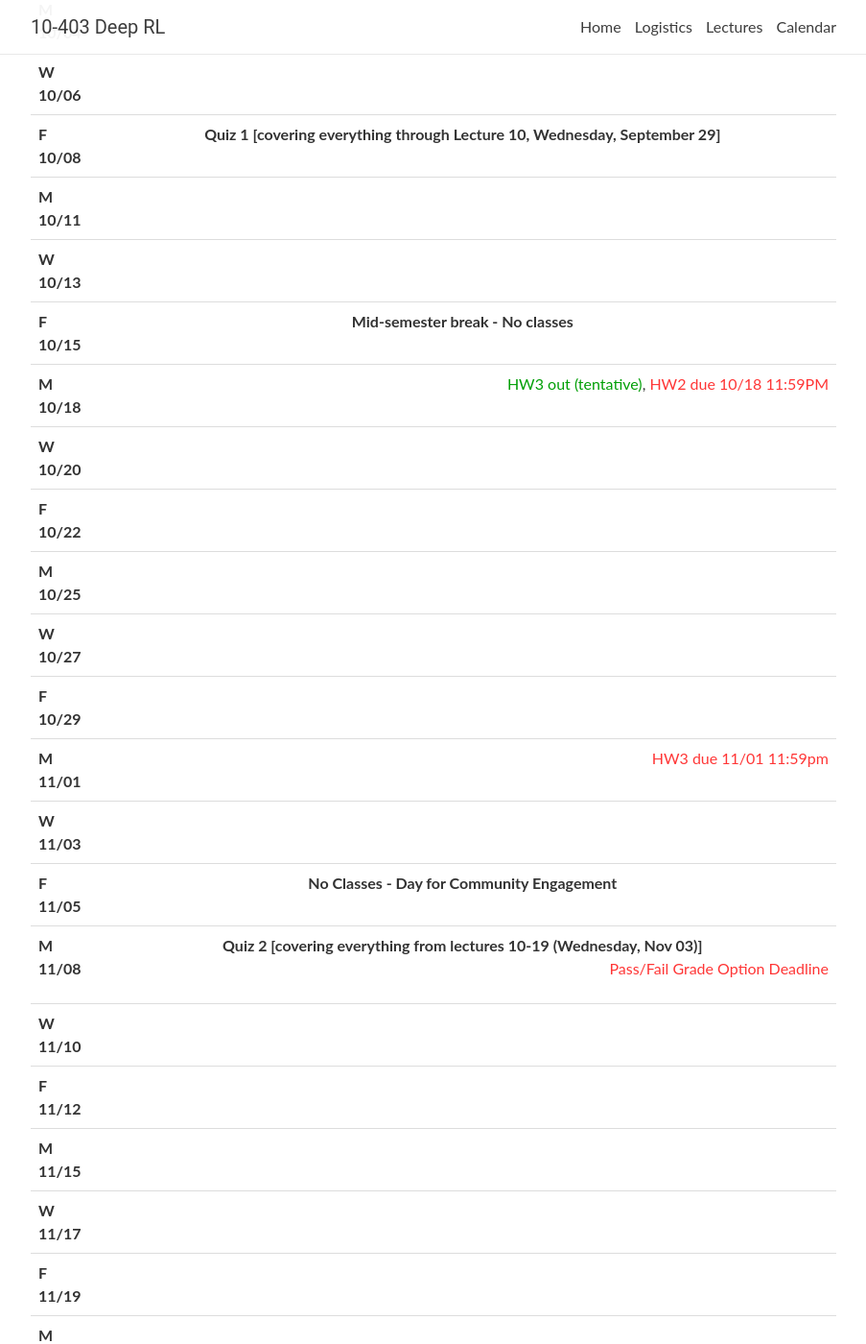
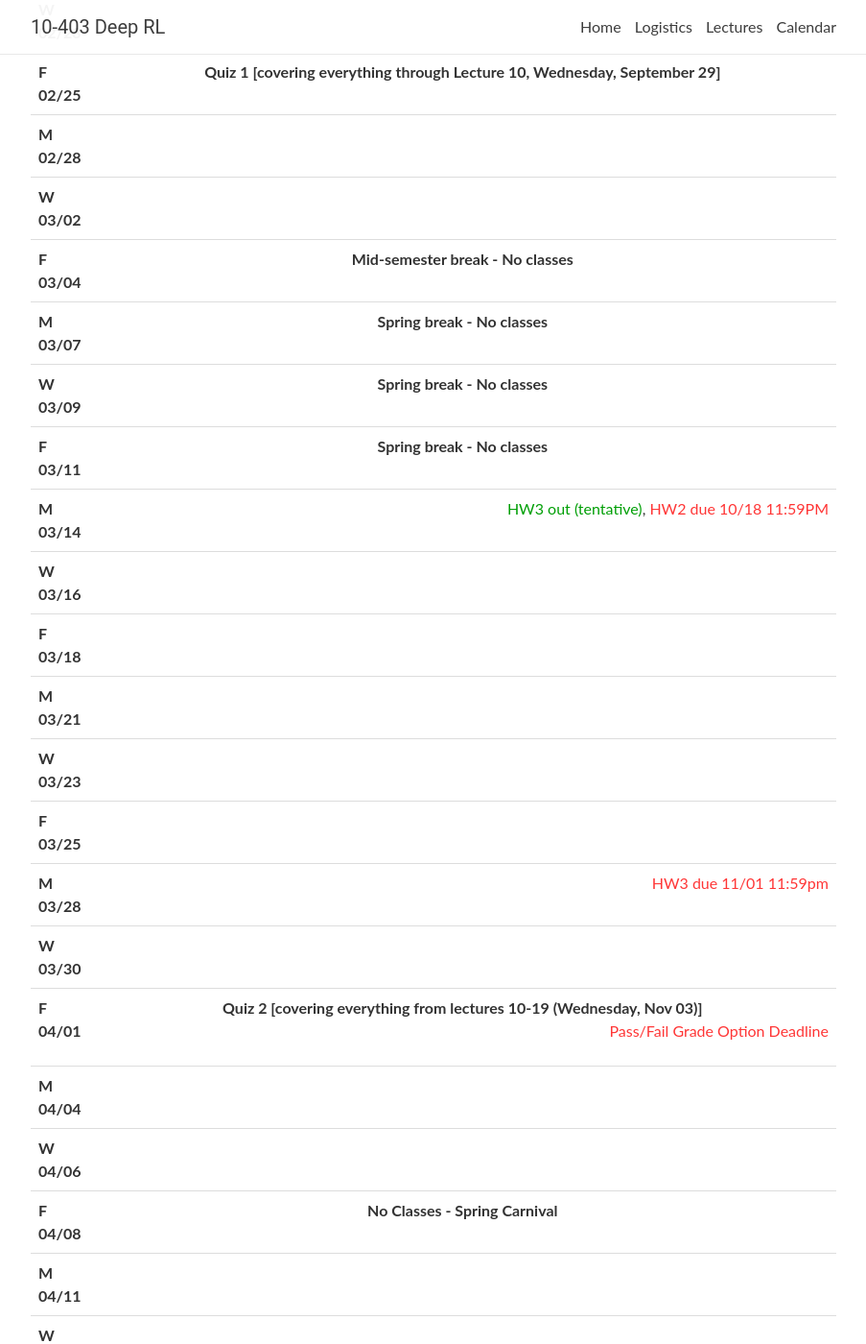
Before and after one commit to cmudeeprl/403website_s22, a Jekyll site: the page built from _pages/lectures.md, in a window 1280 px wide and 1400 px high, scrolled down 1199 px. Shown: the whole window at 96% size, without its empty margins (188-1091 px from the left). Built offline with Jekyll 4.4.1, drawn with Linux system fonts in a browser that asks for light colours; nearby versions of some CDN libraries; comment, search, counter and statistics services are not loaded; some of the changed text lies outside the part shown.

Commit message:
Initial Calendar Work

```diff
--- a/_data/lectures.yml
+++ b/_data/lectures.yml
@@ -1,5 +1,5 @@
-- date: M 08/30
-  lecturer: Katerina & Ruslan
+- date: W 01/19
+  lecturer: Katerina
   title: >
     <strong>Introduction to Reinforcement and Representation Learning</strong>
   slides: https://cmudeeprl.github.io/703website_f21/assets/lectures/f21/lecture1_introF21.pdf
@@ -11,25 +11,7 @@
     - Dan Wolpert't talk <a href="https://www.ted.com/talks/daniel_wolpert_the_real_reason_for_brains/transcript?language=en#t-1117820" target="blank">The real reason for brains</a>
   logistics:
 
-- date: W 09/01
-  lecturer: Ruslan
-  title: >
-    <strong>Multi-armed Bandits</strong>
-  slides: https://cmudeeprl.github.io/703website_f21/assets/lectures/f21/banditsexploreF21.pdf
-  # slides2:
-  video: https://scs.hosted.panopto.com/Panopto/Pages/Viewer.aspx?id=30ea4b7e-a80b-4a95-a1fe-ad9000d64722
-  notes:
-  readings:
-    - <a href="http://incompleteideas.net/book/RLbook2018.pdf" target="_blank">S & B Textbook</a>, Ch2 2.1-2.7
-    - Russo et al. <a href="https://arxiv.org/abs/1707.02038" target="_blank">A Tutorial on Thompson Sampling</a>, Ch1-Ch4. Optional after Ch4
-    # - Salimans et al. <a href="https://arxiv.org/abs/1703.03864" target="_blank">Evolution Strategies as a Scalable Alternative to Reinforcement Learning</a>
-    # - Nikolaus Hansen. <a href="https://arxiv.org/pdf/1604.00772.pdf" target="_blank">The CMA Evolution Strategy - A Tutorial</a>, optional
-    # - Mouret and Clune. <a href="https://arxiv.org/abs/1504.04909" target="_blank">Illuminating Search Spaces by Mapping Elites (Optional)</a>
-    # - Cully et al. <a href="https://arxiv.org/abs/1407.3501" target="_blank">Robots that can adapt like animals</a>
-    # - Wang et al. <a href="https://arxiv.org/abs/1901.01753" target="_blank">Paired Open-Ended Trailblazer (POET)<span>:</span> Endlessly Generating Increasingly Complex and Diverse Learning Environments and Their Solutions</a>(Optional)
-  logistics:
-
-- date: F 09/03
+- date: F 01/21
   lecturer:
   title:
   recitation: >
@@ -50,22 +32,26 @@
     # - <a href="https://www.tensorflow.org/guide/keras" target=  "_blank">The TensorFlow High Level (Keras) API</a>
   logistics:
 
-- date: M 09/06
-  lecturer:
+- date: M 01/24
+  lecturer: Katerina
   title: >
-    <strong>Labor Day - No Classes</strong>
-  # slides: https://cmudeeprl.github.io/403_website/assets/lectures/s21/s21_lec3_evolutionary_methods_2.pdf
-  # video: https://scs.hosted.panopto.com/Panopto/Pages/Viewer.aspx?id=5af27186-f50a-4223-85b5-acca012c1d48
+    <strong>Multi-armed Bandits</strong>
+  slides: https://cmudeeprl.github.io/703website_f21/assets/lectures/f21/banditsexploreF21.pdf
+  # slides2:
+  video: https://scs.hosted.panopto.com/Panopto/Pages/Viewer.aspx?id=30ea4b7e-a80b-4a95-a1fe-ad9000d64722
   notes:
   readings:
+    - <a href="http://incompleteideas.net/book/RLbook2018.pdf" target="_blank">S & B Textbook</a>, Ch2 2.1-2.7
+    - Russo et al. <a href="https://arxiv.org/abs/1707.02038" target="_blank">A Tutorial on Thompson Sampling</a>, Ch1-Ch4. Optional after Ch4
     # - Salimans et al. <a href="https://arxiv.org/abs/1703.03864" target="_blank">Evolution Strategies as a Scalable Alternative to Reinforcement Learning</a>
     # - Nikolaus Hansen. <a href="https://arxiv.org/pdf/1604.00772.pdf" target="_blank">The CMA Evolution Strategy - A Tutorial</a>, optional
-    # - Mouret and Clune. <a href="https://arxiv.org/abs/1504.04909" target="_blank">Illuminating Search Spaces by Mapping Elites</a> (Optional)
+    # - Mouret and Clune. <a href="https://arxiv.org/abs/1504.04909" target="_blank">Illuminating Search Spaces by Mapping Elites (Optional)</a>
     # - Cully et al. <a href="https://arxiv.org/abs/1407.3501" target="_blank">Robots that can adapt like animals</a>
+    # - Wang et al. <a href="https://arxiv.org/abs/1901.01753" target="_blank">Paired Open-Ended Trailblazer (POET)<span>:</span> Endlessly Generating Increasingly Complex and Diverse Learning Environments and Their Solutions</a>(Optional)
   logistics:
 
-- date: W 09/08
-  lecturer: Ruslan
+- date: W 01/26
+  lecturer: Katerina
   title: >
     <strong>Markov Decision Processes, Value Iteration, Policy Iteration</strong>
   slides: https://cmudeeprl.github.io/703website_f21/assets/lectures/f21/lecture_mdps _policyvalueIterF21.pdf
@@ -76,7 +62,7 @@
     - <a href="https://distill.pub/2019/paths-perspective-on-value-learning/" target="blank">The Path perspective on Value Learning </a> (blogpost)
   logistics: <span class="event">HW1 out (tentative)</span> <br>
 
-- date: F 09/10
+- date: F 01/28
   lecturer:
   title:
   recitation: >
@@ -107,8 +93,8 @@
 #   - <reading class="important">Brochu et. al <a href="https://arxiv.org/pdf/1012.2599.pdf" target="_blank">A Tutorial on Bayesian Optimization of Expensive Cost Functions, with Application to Active User Modeling and Hierarchical Reinforcement Learning</a> Sections 1, 2.1, 2.2 </reading>
 # #   logistics:
 
-- date: M 09/13
-  lecturer: Ruslan
+- date: M 01/31
+  lecturer: Katerina
   title: >
     <strong>Monte Carlo Learning and Temporal Difference Learning</strong>
   slides: https://cmudeeprl.github.io/703website_f21/assets/lectures/f21/lecture_MCTD_F21.pdf
@@ -144,8 +130,8 @@
 #     # - Doersch <a href="https://arxiv.org/abs/1606.05908" target="_blank">Tutorial on Variational Autoencoders</a>
 #   logistics:
 
-- date: W 09/15
-  lecturer: Ruslan
+- date: W 02/02
+  lecturer: Katerina
   title:
     <strong>Monte Carlo Learning and Temporal Difference Learning (Cont.)</strong>
   # title: >
@@ -179,7 +165,7 @@
 #     - Goodfellow et al. <a href="https://papers.nips.cc/paper/5423-generative-adversarial-nets.pdf" target="_blank">Generative Adversarial Nets</a>
 #   logistics:
 
-- date: F 09/17
+- date: F 02/04
   lecturer:
   title:
   recitation: >
@@ -191,7 +177,7 @@
     # - Doersch <a href="https://arxiv.org/abs/1606.05908" target="_blank">Tutorial on Variational Autoencoders</a>
   logistics:
 
-- date: M 09/20
+- date: M 02/07
   lecturer: Katerina
   title: >
     <strong>Function approximation in prediction and control, Deep Q-learning, Deep SARSA</strong>
@@ -205,7 +191,7 @@
     # - Pritzel et al. <a href="https://arxiv.org/abs/1703.01988" target="_blank"> Neural Episodic Control</a>, discussed in lecture
     # - Guo et al. <a href="https://papers.nips.cc/paper/5421-deep-learning-for-real-time-atari-game-play-using-offline-monte-carlo-tree-search-planning" target="_blank"> Deep Learning for Real-Time Atari Game Play Using Offline Monte-Carlo Tree Search Planning</a>
 
-- date: W 09/22
+- date: W 02/09
   lecturer: Katerina
   title: >
     <strong>Planning, Monte Carlo Tree search</strong>
@@ -217,7 +203,7 @@
 
   video: https://scs.hosted.panopto.com/Panopto/Pages/Viewer.aspx?id=100a4e88-4b66-4c2b-b676-ad9000d6cca9
 
-- date: F 09/24
+- date: F 02/11
   lecturer:
   title:
   recitation: >
@@ -260,8 +246,8 @@
 #     - <a href="https://distill.pub/2019/paths-perspective-on-value-learning/" target="blank">The Path perspective on Value Learning </a> (blogpost)
 #   logistics:
 
-- date: M 09/27
-  lecturer: Ruslan
+- date: M 02/14
+  lecturer: Katerina
   title: >
     <strong>Policy gradients, REINFORCE, Actor-Critic methods</strong>
   slides: https://cmudeeprl.github.io/703website_f21/assets/lectures/f21/PG_F21.pdf
@@ -275,8 +261,8 @@
     - Guo et al. <a href="https://papers.nips.cc/paper/5421-deep-learning-for-real-time-atari-game-play-using-offline-monte-carlo-tree-search-planning" target="_blank"> Deep Learning for Real-Time Atari Game Play Using Offline Monte-Carlo Tree Search Planning</a>
   logistics: <span class="deadline">HW1 due 09/27 11:59pm</span>
 
-- date: W 09/29
-  lecturer: Ruslan
+- date: W 02/16
+  lecturer: Katerina
   title: >
     <strong>Policy gradients, REINFORCE, Actor-Critic methods (cont.) </strong>
   slides: https://cmudeeprl.github.io/703website_f21/assets/lectures/f21/PG_F21.pdf
@@ -290,7 +276,7 @@
 
   logistics: <span class="deadline">HW2 out (tentative)</span>
 
-- date: F 10/01
+- date: F 02/18
   lecturer:
   title:
   recitation: >
@@ -301,7 +287,7 @@
   readings:
   logistics:
 
-- date: M 10/04
+- date: M 02/21
   lecturer: Katerina
   title: >
     <strong>Natural PG, PPO, TRPO</strong>
@@ -315,8 +301,8 @@
     - (optional) Wu et al. <a href="https://papers.nips.cc/paper/7112-scalable-trust-region-method-for-deep-reinforcement-learning-using-kronecker-factored-approximation.pdf" target="_blank">Scalable trust-region method for deep reinforcement learning using Kronecker-factored approximation</a>
 
 
-- date: W 10/06
-  lecturer: Katerina and Ben
+- date: W 02/23
+  lecturer: Katerina
   title: >
     <strong>Maximum Entropy RL, soft actor critic, Deterministic Policy gradient, re-parametrized PG</strong>
   slides: https://cmudeeprl.github.io/703website_f21/assets/lectures/f21/PathwiseDDPG_F21.pdf
@@ -329,7 +315,7 @@
     - Lillicrap et al. <a href="https://arxiv.org/abs/1509.02971" target="_blank">Continuous control with deep reinforcement learning</a>
   logistics:
 
-- date: F 10/08
+- date: F 02/25
   lecturer:
   # title:
   recitation:
@@ -344,7 +330,7 @@
     # - Doersch <a href="https://arxiv.org/abs/1606.05908" target="_blank">Tutorial on Variational Autoencoders</a>
   logistics:
 
-- date: M 10/11
+- date: M 02/28
   lecturer: Katerina
   title: >
     <strong>Evolutionary methods for policy search </strong>
@@ -378,8 +364,8 @@
 #     - Guo et al. <a href="https://papers.nips.cc/paper/5421-deep-learning-for-real-time-atari-game-play-using-offline-monte-carlo-tree-search-planning" target="_blank"> Deep Learning for Real-Time Atari Game Play Using Offline Monte-Carlo Tree Search Planning</a>
 #   logistics:
 
-- date: W 10/13
-  lecturer: Ruslan
+- date: W 03/02
+  lecturer: Katerina
   title: >
     <strong>Imitation learning, behavior cloning</strong>
   slides: https://cmudeeprl.github.io/703website_f21/assets/lectures/f21/immitationlearning_F21.pdf
@@ -398,12 +384,29 @@
     - (optional) Bansal et al. <a href="https://arxiv.org/abs/1812.03079" target="_blank">ChauffeurNet&#58; Learning to Drive by Imitating the Best and Synthesizing the Worst</a>
   logistics:
 
-
-- date: F 10/15
+- date: F 03/04
   lecturer:
   title: >
     <strong> Mid-semester break - No classes </strong>
   recitation: <strong>No Recitation (Mid-semester break) </strong>
+
+- date: M 03/07
+  lecturer:
+  title: >
+    <strong> Spring break - No classes </strong>
+  recitation: <strong>No Recitation (Spring break) </strong>
+
+- date: W 03/09
+  lecturer:
+  title: >
+    <strong> Spring break - No classes </strong>
+  recitation: <strong>No Recitation (Spring break) </strong>
+
+- date: F 03/11
+  lecturer:
+  title: >
+    <strong> Spring break - No classes </strong>
+  recitation: <strong>No Recitation (Spring break) </strong>
 
 # - date: M 10/18
 #   lecturer: Katerina
@@ -424,7 +427,7 @@
 
 
 
-- date: M 10/18
+- date: M 03/14
   lecturer: Katerina
   title: >
     <strong>Imitation learning (cont.), Adversarial imitation learning </strong>
@@ -443,7 +446,7 @@
     - Ding et al. <a href="https://arxiv.org/pdf/1906.05838.pdf" target="_blank">Goal-conditioned Imitation Learning</a>
   logistics: <span class="event">HW3 out (tentative)</span>,  <span class="deadline">HW2 due 10/18 11:59PM</span>
 
-- date: W 10/20
+- date: W 03/16
   lecturer: Katerina
   title: >
     <strong>Model based RL, Low dimensional model, Explicit models. </strong>
@@ -463,7 +466,7 @@
   - Lambert et al.  <a href="https://arxiv.org/abs/2002.04523" target="_blank">Objective Mismatch in Model-based Reinforcement Learning</a>
   # - Yan et al.  <a href="https://arxiv.org/abs/2003.05436" target="_blank">Learning Predictive Representations for Deformable Objects Using Contrastive Estimation</a>
 
-- date: F 10/22
+- date: F 03/18
   lecturer:
   title:
   recitation: >
@@ -475,7 +478,7 @@
     # - Doersch <a href="https://arxiv.org/abs/1606.05908" target="_blank">Tutorial on Variational Autoencoders</a>
   logistics:
 
-- date: M 10/25
+- date: M 03/21
   lecturer: Katerina
   title: >
     <strong>MBRL (cont), AlphaGo, AlphaGoZero, MuZero</strong>
@@ -496,12 +499,7 @@
 
   logistics:
 
-# - date: F 03/26
-#   lecturer:
-#   title: >
-#     <strong>Mid Semester Break - No classes</strong>
-
-- date: W 10/27
+- date: W 03/23
   lecturer: Katerina
   title: >
     <strong>MBRL (cont.) Holistic and graph-based world models</strong>
@@ -519,7 +517,7 @@
     # - Doersch <a href="https://arxiv.org/abs/1606.05908" target="_blank">Tutorial on Variational Autoencoders</a>
   logistics:
 
-- date: F 10/29
+- date: F 03/25
   lecturer:
   title:
   recitation: >
@@ -532,7 +530,7 @@
   readings:
   logistics:
 
-- date: M 11/01
+- date: M 03/28
   lecturer: Katerina
   title: >
     <strong>MBRL (cont.) Time dependent linear models, iLQR</strong>
@@ -550,7 +548,7 @@
     # - Silver et al. <a href="https://www.nature.com/articles/nature24270.epdf?author_access_token=VJXbVjaSHxFoctQQ4p2k4tRgN0jAjWel9jnR3ZoTv0PVW4gB86EEpGqTRDtpIz-2rmo8-KG06gqVobU5NSCFeHILHcVFUeMsbvwS-lxjqQGg98faovwjxeTUgZAUMnRQ" target="_blank">Mastering the game of Go without human knowledge</a>
   # logistics:
 
-- date: W 11/03
+- date: W 03/30
   lecturer: Katerina
   title: >
     <strong>MBRL(cont), stochastic world models</strong>
@@ -567,13 +565,7 @@
     - Agrawal et al. <a href="https://arxiv.org/abs/1606.07419" target="_blank">Learning to Poke by Poking<span>:</span> Experiential Learning of Intuitive Physics</a>
     - Yan et al. <a href="https://arxiv.org/abs/2003.05436" target="_blank">Learning Predictive Representations for Deformable Objects using Contrastive Estimation</a>
 
-
-- date: F 11/05
-  lecturer:
-  quiz: >
-    <strong>No Classes - Day for Community Engagement</strong>
-
-- date: M 11/08
+- date: F 04/01
   lecturer:
   # title:
   recitation:
@@ -589,8 +581,8 @@
   logistics: <span class="deadline">Pass/Fail Grade Option Deadline</span>
 
 
-- date: W 11/10
-  lecturer: Ruslan
+- date: M 04/04
+  lecturer: Katerina
   title: >
     <strong>Offline RL</strong>
   slides: https://cmudeeprl.github.io/703website_f21/assets/lectures/f21/offpolicyRL_F21_v2.pdf
@@ -608,7 +600,7 @@
     - Wang et al. <a href="https://arxiv.org/abs/2103.04947" target="_blank">Instabilities of Offline RL with Pre-Trained Neural Representation</a>
   logistics:
 
-- date: F 11/12
+- date: W 04/06
   lecturer: Katerina
   recitation:
   title: >
@@ -628,7 +620,12 @@
     - Salimans et al. <a href="https://arxiv.org/abs/1812.03381" target="_blank">Learning Montezuma's Revenge from a Single Demonstration</a>
   logistics:
 
-- date: M 11/15
+- date: F 04/08
+  lecturer:
+  quiz: >
+    <strong>No Classes - Spring Carnival</strong>
+
+- date: M 04/11
   lecturer: Katerina
   title: >
     <strong> Deep exploration (cont.) and Sim2Real tranfer </strong>
@@ -641,7 +638,7 @@
     - Akkaya et al. <a href="https://arxiv.org/pdf/1910.07113.pdf" target="_blank">Solving Rubik’s Cube with A Robot Hand</a>
     # - Zeng et al. <a href="https://tossingbot.cs.princeton.edu/" target="blank">TossingBot<span>:</span> Learning to Throw Arbitrary Objects with Residual Physics</a>
 
-- date: W 11/17
+- date: W 04/13
   lecturer: Katerina
   title: >
     <strong> Sim2Real tranfer (cont.) and Visual Imitation Learning</strong>
@@ -655,7 +652,7 @@
     # - Zeng et al. <a href="https://tossingbot.cs.princeton.edu/" target="blank">TossingBot<span>:</span> Learning to Throw Arbitrary Objects with Residual Physics</a>
     - Aytar et al. <a href="https://arxiv.org/abs/1805.11592" target="_blank">Playing hard exploration games by watching YouTube</a>
 
-- date: F 11/19
+- date: F 04/15
   lecturer:
   recitation: Homework 4
   slides: https://cmudeeprl.github.io/703website_f21/assets/lectures/f21/Recitation 9 Homework 4 Review.pdf
@@ -666,7 +663,7 @@
     # - Osband et al. <a href="https://arxiv.org/abs/1602.04621" target="_blank">Deep Exploration via Bootstrapped DQN</a>
   logistics:
 
-- date: M 11/22
+- date: M 04/18
   lecturer: Daniel Seita (https://www.cs.cmu.edu/~dseita/)
   title: >
     <strong> GUEST lecture: Visual Imitation Learning (cont.) and vision-based manipulation with Transporters</strong>
@@ -716,51 +713,8 @@
 #   logistics:
 #     <span class="deadline">HW4 due 04/23 11:59pm</span> <span class="event">HW5 out</span> <br>
 
-- date: W 11/24
-  lecturer:
-  title: >
-    <strong>Thanksgiving Break - No classes</strong>
-  # slides: https://cmudeeprl.github.io/403_website/assets/lectures/s21/s21_lec24_sim2real.pdf
-  # video: https://scs.hosted.panopto.com/Panopto/Pages/Viewer.aspx?id=740fba08-3776-486b-a04b-ad1901085607
-  notes:
-  readings:
-    # - Tobin et al. <a href="https://arxiv.org/abs/1703.06907" target="_blank">Domain Randomization for Transferring Deep Neural Networks from Simulation to the Real World</a>
-    # - Muller et al. <a href="https://arxiv.org/abs/1804.09364" target="_blank">Driving Policy Transfer via Modularity and Abstraction</a>
-    # - Akkaya et al. <a href="https://arxiv.org/pdf/1910.07113.pdf" target="_blank">Solving Rubik’s Cube with A Robot Hand</a>
-    # - Zeng et al. <a href="https://tossingbot.cs.princeton.edu/" target="blank">TossingBot<span>:</span> Learning to Throw Arbitrary Objects with Residual Physics</a>
-    # - <reading class="important">Bousmalis et al. <a href="https://arxiv.org/abs/1709.07857" target="_blank">Using Simulation and Domain Adaptation to Improve Efficiency of Deep Robotic Grasping</a></reading>
-  logistics:
-
-# - date: F 05/04
-#   lecturer:
-#   title:
-#   recitation: >
-#     <strong>REC </strong>
-#   slides:
-#   # video:
-#   notes:
-#   readings:
-#   logistics:
-
-- date: F 11/26
-  lecturer:
-  title: >
-    <strong>Thanksgiving Break - No classes</strong>
-  # slides: https://cmudeeprl.github.io/403_website/assets/lectures/s21/s21_lec25_inversegraphicsforRL.pdf
-  # slides2:
-  # video: https://scs.hosted.panopto.com/Panopto/Pages/Viewer.aspx?id=45614624-ace7-4d57-a18b-ad1e01085d0f
-  notes:
-  readings:
-    # - He et al. <a href="https://arxiv.org/pdf/1911.05722.pdf" target="_blank">Momentum Contrast for Unsupervised Visual Representation Learning</a>
-    # - Srinivas et al. <a href="https://arxiv.org/pdf/2004.04136.pdf" target="_blank">CURL<span>:</span> Contrastive Unsupervised Representations for Reinforcement Learning</a>
-    # - Duan et al. <a href="https://arxiv.org/pdf/1707.03141.pdf" target="_blank">A Simple Neural Attentive Meta-Learner</a>
-    # - Finn et al. <a href="https://arxiv.org/abs/1703.03400" target="_blank">Model-Agnostic Meta-Learning for Fast Adaptation of Deep Networks</a>
-    # - Nichol and Schulman <a href="https://d4mucfpksywv.cloudfront.net/research-covers/reptile/reptile_update.pdf" target="_blank">Reptile- a Scalable Metalearning Algorithm</a>
-    # - Clavera et al. <a href="https://pdfs.semanticscholar.org/39ce/85ad322571b1bdc1d79ee10b9d608960374c.pdf?_ga=2.252655307.391011989.1574704506-1067889836.1572744668" target="_blank">Learning to Adapt&#58; Meta-Learning for Model-Based Control</a>
-  logistics:
-
-- date: M 11/29
-  lecturer: Ruslan
+- date: W 04/20
+  lecturer: Katerina
   title: >
     <strong>Deep RL for Navigation  </strong>
   slides: https://cmudeeprl.github.io/703website_f21/assets/lectures/f21/Navigation_DeepRL.pdf
@@ -780,6 +734,16 @@
     - Chen et al. <a href="https://arxiv.org/abs/1903.01959" target="_blank">Learning Exploration Policies for Navigation</a>
     - Singh Chaplot et al. <a href="https://arxiv.org/abs/2004.05155" target="_blank">Learning to Explore using Active Neural SLAM</a>
   logistics: <span class="deadline">HW4 due 11/29 11:59pm</span>
+
+- date: F 04/22
+  lecturer:
+  # quiz: >
+  #   <strong>Quiz 3</strong>
+  recitation: Quiz 3 Review
+  slides: https://cmudeeprl.github.io/703website_f21/assets/lectures/f21/Rec10_Quiz3.pdf
+  notes:
+  readings:
+  logistics:
 
 
   # lecturer:
@@ -811,7 +775,7 @@
 #     <strong>HW5 out</strong>
 
 
-- date: W 12/01
+- date: M 04/25
   lecturer: Ruslan
   title: >
     <strong>Efficient Distributed RL</strong>
@@ -822,22 +786,6 @@
     - Parisotto et al. <a href="https://arxiv.org/abs/2104.01655" target="_blank">Efficient Transformers in Reinforcement Learning using Actor-Learner Distillation</a>
     - Mnih et al. <a href="https://arxiv.org/abs/1602.01783" target="_blank">Asynchronous Methods for Deep Reinforcement Learning</a>
     - Duan et al. <a href="https://arxiv.org/abs/1611.02779" target="_blank">RL^2:Fast Reinforcement Learning via Slow Reinforcement Learning</a>
-
-
-# - date: Su 05/09
-#   lecturer:
-#   title: >
-#     <strong>HW5 due 05/09 11:59pm</strong>
-
-- date: F 12/03
-  lecturer:
-  # quiz: >
-  #   <strong>Quiz 3</strong>
-  recitation: Quiz 3 Review
-  slides: https://cmudeeprl.github.io/703website_f21/assets/lectures/f21/Rec10_Quiz3.pdf
-  notes:
-  readings:
-  logistics:
 
 # - date: W 12/01
 #   lecturer: Ruslan
@@ -856,7 +804,7 @@
 #     - Ding et al. <a href="https://openreview.net/forum?id=Syx9Q1rYvH" target="_blank"> Mutual Information Maximization for Robust Plannable Representations</a>
 #   logistics:
 
-- date: F 12/07
+- date: W 04/27
   lecturer:
   # title:
   recitation:
@@ -864,3 +812,13 @@
   quiz: >
     <strong> Quiz 3 (1-4pm) </strong>
   logistics: <span class="deadline">Pass/Fail Grade Option Deadline</span>
+
+
+- date: F 04/29
+  lecturer:
+  # title:
+  recitation:
+  #   <strong>Policy and Value Iterations</strong>
+  quiz: >
+    <strong> Quiz 3 (1-4pm) </strong>
+  logistics: <span class="deadline">Pass/Fail Grade Option Deadline</span>
```
